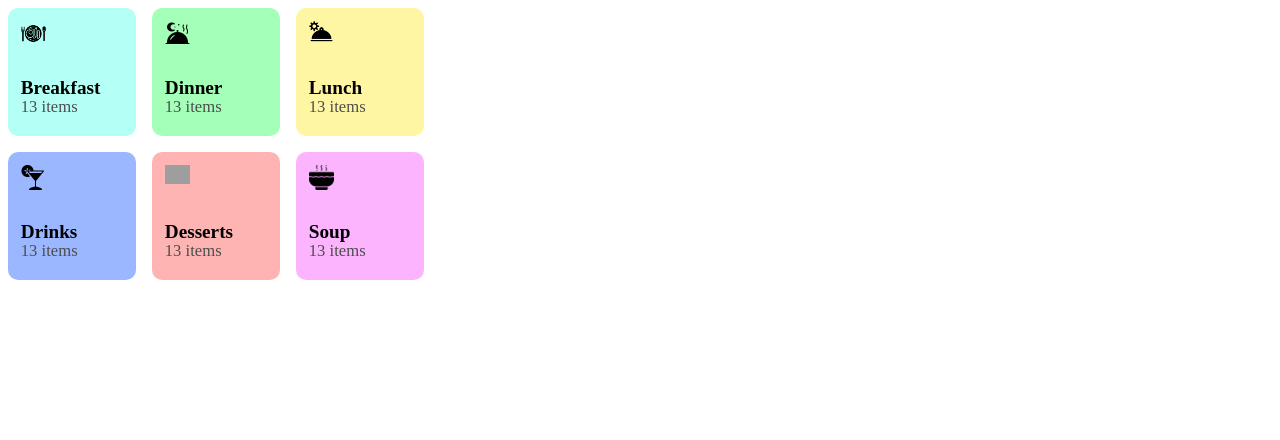
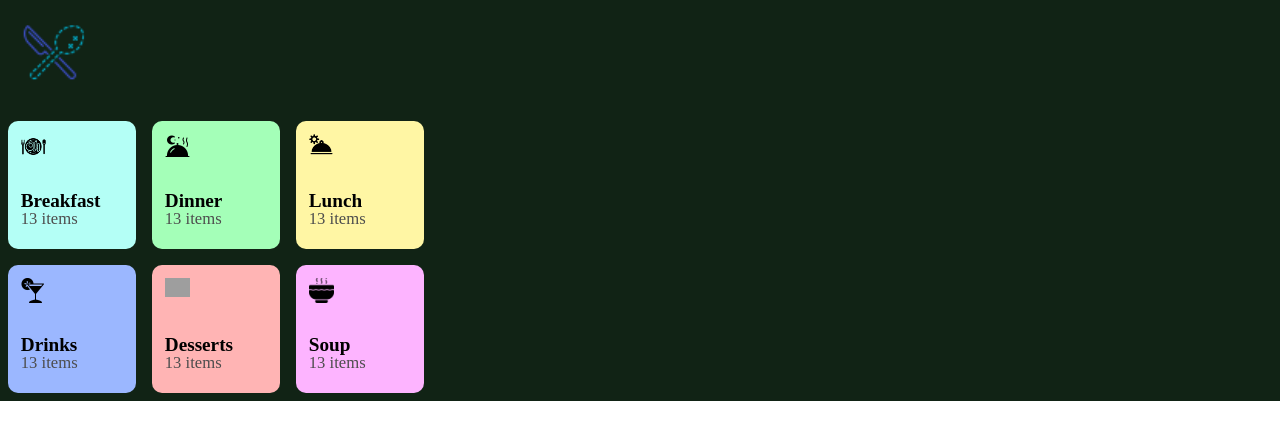
Before and after one commit to MaliVitha/POS, a React (Create React App) app in the folder pos-react-app/: page / in a window 1280 px wide. Shown: the top 440 px of the page. Built offline with nearby package versions, Linux system fonts and the light colour scheme; grey boxes are pictures that could not be loaded.

Commit message:
Logo Completed

```diff
--- a/pos-react-app/src/App.css
+++ b/pos-react-app/src/App.css
@@ -1,5 +1,6 @@
 .App {
   text-align: center;
+  background-color: #112315;
 }
 
 .App-logo {
--- a/pos-react-app/src/App.js
+++ b/pos-react-app/src/App.js
@@ -1,12 +1,15 @@
 
 import './App.css';
 import FoodTileContainer from './components/FoodTileContainer/FoodTileContainer';
+import MainLogo from './components/NavBar/MainLogo';
 
 
 function App() {
   return (
     <div className="App">
+       <MainLogo/>
       <FoodTileContainer />
+
     </div>
   );
 }
--- /dev/null
+++ b/pos-react-app/src/components/NavBar/MainLogo.js
@@ -0,0 +1,13 @@
+import React from 'react';
+import classes from './MainLogo.module.css';
+import logo from '../../Assets/mainLogo.png';
+
+const MainLogo = () => {
+  return (
+    <div className={classes.outer}>
+      <img className={classes.image} src={logo} alt=''/>
+    </div>
+  )
+}
+
+export default MainLogo;
--- /dev/null
+++ b/pos-react-app/src/components/NavBar/MainLogo.module.css
@@ -0,0 +1,9 @@
+.outer{
+width: 6vw;
+
+}
+
+.image{
+width: 100%;
+margin: 1rem;
+}
```
Also changed, not shown: pos-react-app/src/components/NavBar/SearchBar/SearchBar.js (added, +14 -0 lines), pos-react-app/src/Assets/mainLogo.png (added), pos-react-app/src/Assets/search.png (added), pos-react-app/src/components/NavBar/SearchBar/SearchBar.module.css (added).
